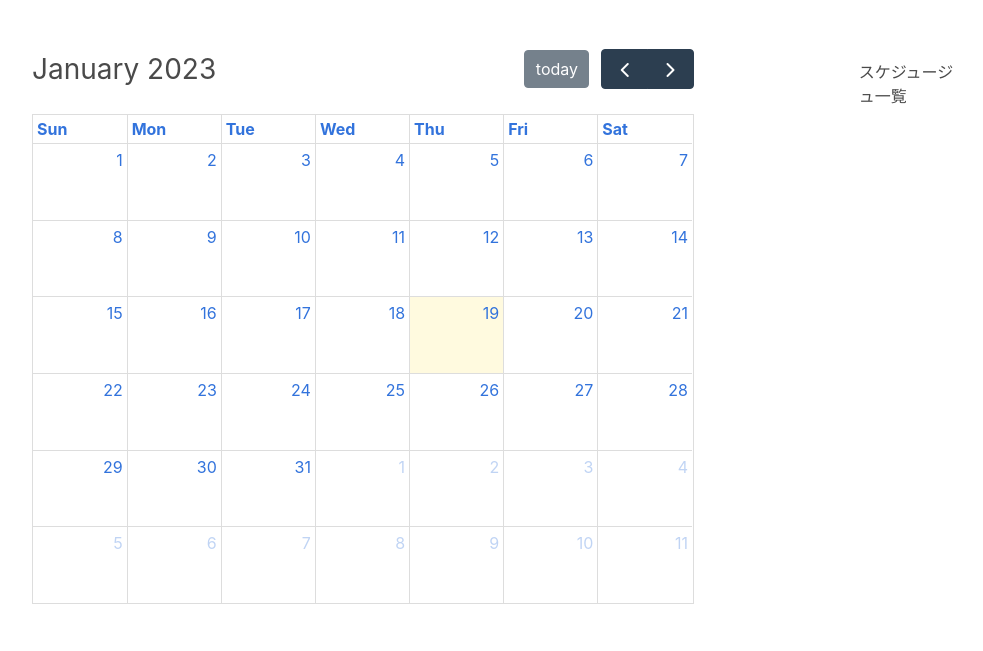
After one commit to Jun922/schedule, a Django app: template templates/schedule/schedule_detail.html in a window 1280 px wide. The commit adds this page. Shown: the top 651 px of the page, without its empty margins (32-1015 px from the left). Run offline with Django 3.2, Linux system fonts and the light colour scheme; the template is opened without the code that fills it, so the values that code supplies are empty; some libraries are stand-ins or nearby versions.

Commit message:
html template

```diff
--- /dev/null
+++ b/templates/schedule/schedule_detail.html
@@ -0,0 +1,10 @@
+{% extends 'schedule/schedule_list.html' %}
+
+{% block content %}
+  <h1>スケジュージュ一覧</h1>
+  {% for event in schedule_list %}
+    <article class="box">
+      <h2><a href="{% url 'schedule:schedule_detail' event.pk %}">{{ event.event_name }}</a></h2>
+    </article>
+  {% endfor %}
+{% endblock %}
--- a/templates/schedule/schedule_list.html
+++ b/templates/schedule/schedule_list.html
@@ -1,5 +1,4 @@
 <!DOCTYPE html>
-
 <html>
 <head>
   <meta charset='utf-8' />
@@ -10,6 +9,9 @@
 </head>
 
 <body>
+  <div class="section">
+    <div class="container">
+      <div class="columns">
         <main class="column is-7">
           <div id='calendar'></div>
           {% load static %}
@@ -17,5 +19,13 @@
           <script src="https://cdn.jsdelivr.net/npm/fullcalendar@5.10.2/main.min.js"></script>
           <script src="{% static 'schedule/app.js' %}"></script>
         </main>
+        <aside class="column is-offset-1 is-4">
+          <aside class="column is-4 is-offset-1 menu">
+            {% block content %}{% endblock %}
+          </aside>
+        </aside>
+      </div>
+    </div>
+  </div>
 </body>
 </html>
--- a/urls.py
+++ b/urls.py
@@ -6,5 +6,6 @@
 urlpatterns = [
   path('', views.schedule_list, name='schedule_list'),
   path("add/", views.add_event, name="add_event"),
-    path("list/", views.get_events, name="get_events"),
+  path("list/", views.get_events, name="get_events"),
+  path('detail/<int:pk>/', views.schedule_detail, name='schedule_detail'),
 ]
--- a/views.py
+++ b/views.py
@@ -75,3 +75,9 @@
       )
 
   return JsonResponse(list, safe=False)
+
+def schedule_detail(request, pk):
+  content = {
+    'schedule': get_object_or_404(Event, pk=pk),
+  }
+  return render(request, 'schedule/schedule_detail.html', content)
```
Lines whose indentation alone changed are shown as unchanged.
